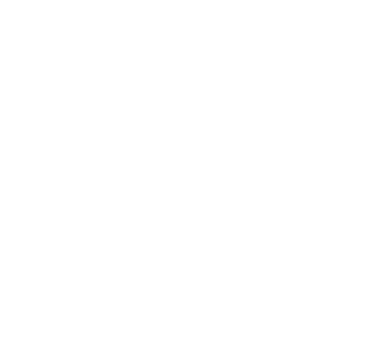
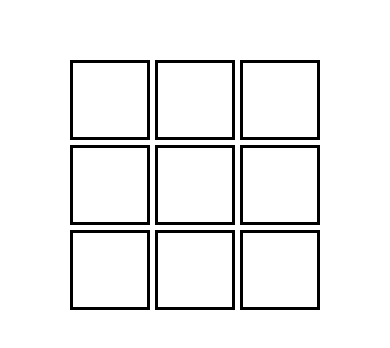
Before and after one commit to Davit-Ners/tic-tac-toe-mobile-app, a React Native app: screen / in a window 390 px wide. Shown: the part 240-588 px from the top of the page. Built offline with nearby package versions, Linux system fonts and the light colour scheme.

Commit message:
Add visual tsx of game grid

```diff
--- a/App.js
+++ b/App.js
@@ -1,10 +1,12 @@
 import { StatusBar } from 'expo-status-bar';
 import { StyleSheet, Text, View } from 'react-native';
+import { GameGrid } from './containers/game-grid.tsx';
 
 export default function App() {
   return (
     <View style={styles.container}>
       <StatusBar style="auto" />
+      <GameGrid />
     </View>
   );
 }
--- a/containers/game-grid.tsx
+++ b/containers/game-grid.tsx
@@ -0,0 +1,57 @@
+import { useState } from "react";
+import { View, Text, StyleSheet, TouchableOpacity } from "react-native";
+
+export function GameGrid() {
+
+    const [ grid, setGrid ] = useState([
+        [null, null, null],
+        [null, null, null],
+        [null, null, null]
+    ]);
+
+    const handlePress = (rowIndex: number, colIndex: number): void => {
+        console.log(rowIndex, colIndex);
+    };
+
+    return (
+        <View style={styles.grid}>
+            <Text></Text>
+            {grid.map((row,rowIndex) => (
+                <View key={rowIndex} style={styles.row}>{row.map((col, colIndex) => (
+                    <TouchableOpacity key={colIndex} style={styles.block}>
+                        <Text style={styles.content}>{col ?? ''}</Text>
+                    </TouchableOpacity>
+                ))}</View>
+            ))}
+        </View>
+    );
+};
+
+
+const styles = StyleSheet.create({
+    row: {
+        display: 'flex',
+        flexDirection: "row",
+        gap: 5
+
+    },
+    grid: {
+        display: 'flex',
+        flexDirection: "column",
+        gap: 5
+    },
+    block: {
+        width: 80,
+        height: 80,
+        borderWidth: 3,
+        borderColor: 'black',
+        display: "flex",
+        flexDirection:"column",
+        justifyContent: "center",
+        alignItems: "center"
+
+    },
+    content: {
+        fontSize: 50
+    }
+});
--- a/package.json
+++ b/package.json
@@ -11,13 +11,14 @@
   "dependencies": {
     "expo": "~52.0.40",
     "expo-status-bar": "~2.0.1",
+    "nanoid": "^5.1.5",
     "react": "18.3.1",
     "react-native": "0.76.7"
   },
   "devDependencies": {
     "@babel/core": "^7.20.0",
-    "typescript": "^5.3.3",
-    "@types/react": "~18.3.12"
+    "@types/react": "~18.3.12",
+    "typescript": "^5.3.3"
   },
   "private": true
 }
```
Also changed, not shown: 1 other file (tests, documents, lock files or other folders).
